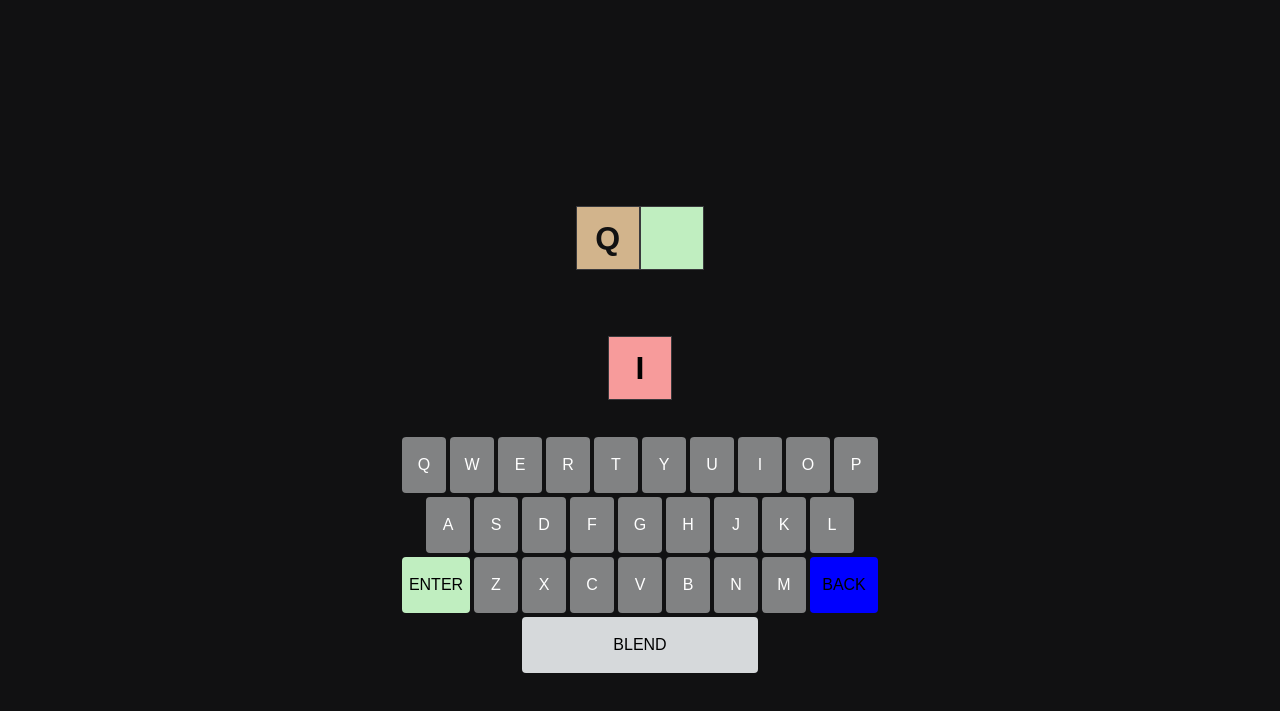
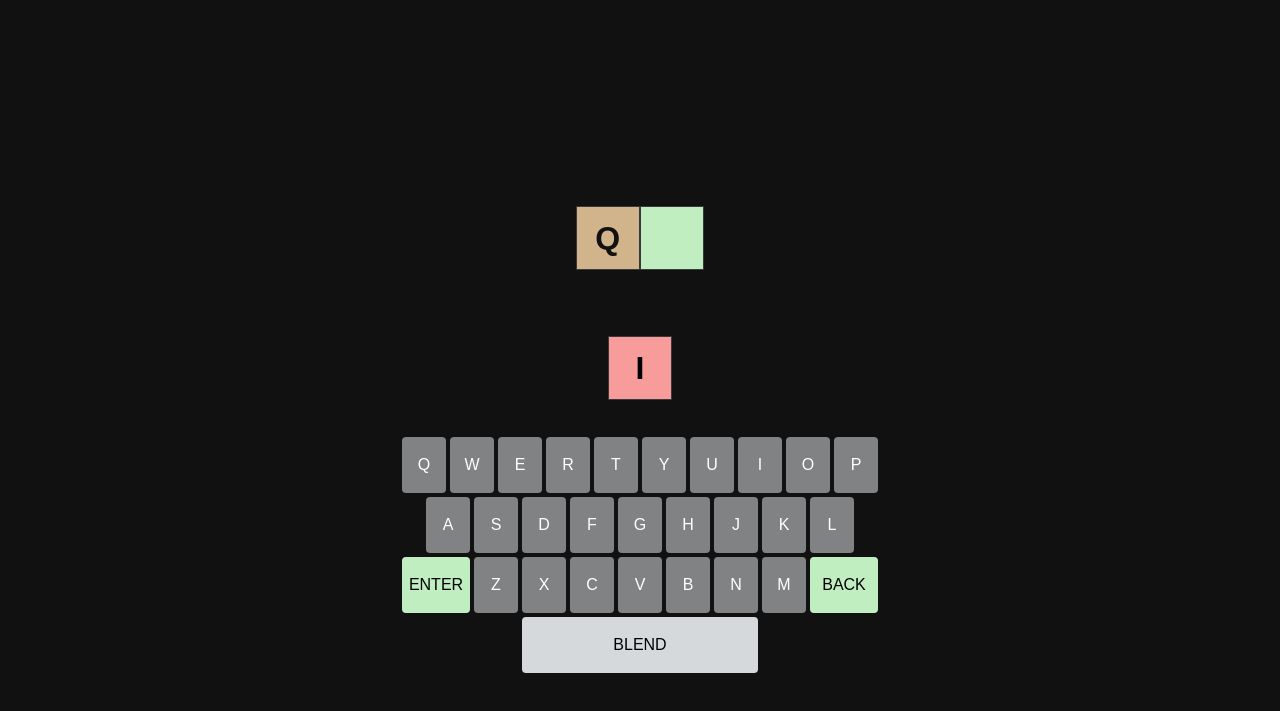
Before and after one commit to 0xRyneCollies/letterblendertest, a plain HTML site: page index.html in a window 1280 px wide. Shown: the part 71-782 px from the top of the page. Drawn offline with Linux system fonts and the light colour scheme.

Commit message:
Update stylecop.css

```diff
--- a/stylecop.css
+++ b/stylecop.css
@@ -274,7 +274,7 @@ body {
 
 .key.largeB {
   grid-column: span 3;
-  background-color: blue;
+  background-color: var(--quaternary-color);
   color: rgb(0, 0, 0);
 
 
```
